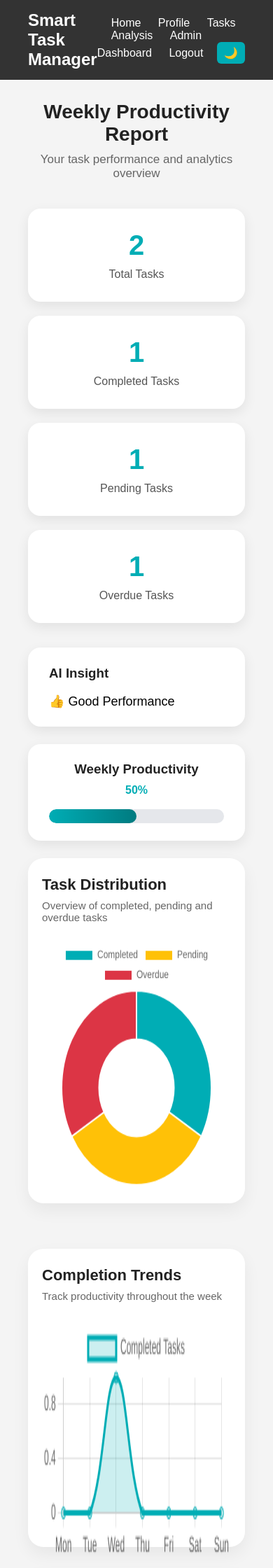
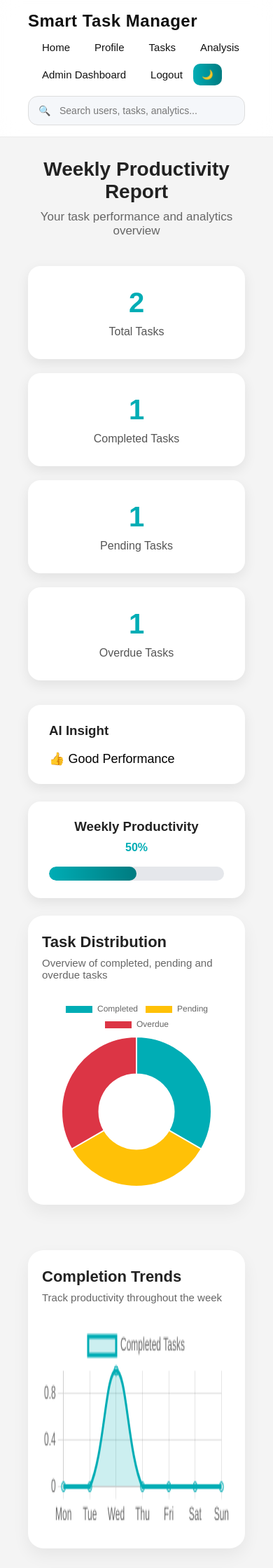
Before and after one commit to aishwaryagaikawad495-web/smart-task-manager, a Flask app: page /weekly-report in a window 390 px wide. Shown: the top 2240 px of the page at 70% size. Run offline with Flask 3, Linux system fonts and the light colour scheme; a user stored in the database is signed in; data comes from the database, SQL or seed files in the repository; both versions use the stored data as it was after the commit.

Commit message:
Added professional navbar and search bar UI

```diff
--- a/app.py
+++ b/app.py
@@ -244,6 +244,69 @@ def tasks():
         )
     )
     return render_template('tasks.html', tasks=updated_tasks,today=today)
+
+
+@app.route('/search')
+def search_tasks():
+
+    if 'user' not in session:
+        return redirect('/login')
+
+    query = request.args.get('query', '').strip()
+
+    conn = sqlite3.connect("data.db")
+    c = conn.cursor()
+
+    # ADMIN SEARCH
+    if session.get('role') == 'admin':
+
+        c.execute("""
+            SELECT * FROM tasks
+            WHERE task LIKE ?
+        """, ('%' + query + '%',))
+
+    # USER SEARCH
+    else:
+
+        c.execute("""
+            SELECT * FROM tasks
+            WHERE username=? AND task LIKE ?
+        """, (session['user'], '%' + query + '%'))
+
+    tasks = c.fetchall()
+
+    conn.close()
+
+    today = datetime.now().date()
+
+    updated_tasks = []
+
+    for task in tasks:
+
+        try:
+            deadline_date = datetime.strptime(
+                task[4],
+                "%Y-%m-%d"
+            ).date()
+
+        except:
+            deadline_date = None
+
+        updated_tasks.append((
+            task[0],
+            task[1],
+            task[2],
+            task[3],
+            deadline_date,
+            task[5]
+        ))
+
+    return render_template(
+        'tasks.html',
+        tasks=updated_tasks,
+        today=today,
+        search_query=query
+    )
 
 
 @app.route('/complete/<int:id>')
@@ -699,240 +762,6 @@ def weekly_report():
     )
 
 
-
-
-# @app.route('/download-report')
-# def download_report():
-
-#     if 'user' not in session:
-#         return redirect('/login')
-
-#     conn = sqlite3.connect("data.db")
-#     c = conn.cursor()
-
-#     username = session['user']
-
-#     c.execute(
-#         "SELECT * FROM tasks WHERE username=?",
-#         (username,)
-#     )
-
-#     tasks = c.fetchall()
-
-#     conn.close()
-
-#     total_tasks = len(tasks)
-
-#     completed_tasks = 0
-#     pending_tasks = 0
-#     overdue_tasks = 0
-
-#     today = datetime.now().date()
-
-#     for task in tasks:
-
-#         status = task[3]
-#         deadline = task[4]
-
-#         if status == 'completed':
-#             completed_tasks += 1
-#         else:
-#             pending_tasks += 1
-
-#         if deadline and status != 'completed':
-
-#             try:
-#                 deadline_date = datetime.strptime(
-#                     deadline,
-#                     "%Y-%m-%d"
-#                 ).date()
-
-#                 if deadline_date < today:
-#                     overdue_tasks += 1
-
-#             except ValueError:
-#                 pass
-
-#     if total_tasks > 0:
-#         productivity = int(
-#             (completed_tasks / total_tasks) * 100
-#         )
-#     else:
-#         productivity = 0
-
-#     buffer = BytesIO()
-
-#     doc = SimpleDocTemplate(
-#         buffer,
-#         pagesize=letter
-#     )
-
-#     styles = getSampleStyleSheet()
-
-#     elements = []
-
-#     # Title
-#     title = Paragraph(
-#         "<b>Smart Task Manager - Weekly Productivity Report</b>",
-#         styles['Title']
-#     )
-
-#     elements.append(title)
-#     elements.append(Spacer(1, 20))
-
-#     # User Details
-#     user_info = Paragraph(
-#         f"<b>Username:</b> {username}",
-#         styles['Normal']
-#     )
-
-#     elements.append(user_info)
-#     elements.append(Spacer(1, 20))
-
-#     # Summary Table
-#     summary_data = [
-#         ['Metric', 'Value'],
-#         ['Total Tasks', total_tasks],
-#         ['Completed Tasks', completed_tasks],
-#         ['Pending Tasks', pending_tasks],
-#         ['Overdue Tasks', overdue_tasks],
-#         ['Productivity', f'{productivity}%']
-#     ]
-
-#     summary_table = Table(summary_data, colWidths=[250, 200])
-
-#     summary_table.setStyle(TableStyle([
-#         ('BACKGROUND', (0, 0), (-1, 0), colors.darkblue),
-#         ('TEXTCOLOR', (0, 0), (-1, 0), colors.white),
-#         ('GRID', (0, 0), (-1, -1), 1, colors.black),
-#         ('FONTNAME', (0, 0), (-1, 0), 'Helvetica-Bold'),
-#         ('BOTTOMPADDING', (0, 0), (-1, 0), 10),
-#         ('BACKGROUND', (0, 1), (-1, -1), colors.beige)
-#     ]))
-
-
-#     if productivity > 80:
-#         insight = "Excellent Productivity"
-#     elif productivity > 50:
-#         insight = "Good Performance"
-#     else:
-#         insight = "Needs Improvement"
-
-#     elements.append(Paragraph(f"<b>AI Insight:</b> {insight}", styles['Normal']))
-
-#     high_priority = 0
-#     medium_priority = 0
-#     low_priority = 0
-
-#     for task in tasks:
-#         priority = task[5]
-
-#         if priority == "High":
-#             high_priority += 1
-#         elif priority == "Medium":
-#             medium_priority += 1
-#         elif priority == "Low":
-#             low_priority += 1
-
-
-#     priority_data = [
-#         ["Priority", "Count"],
-#         ["High", high_priority],
-#         ["Medium", medium_priority],
-#         ["Low", low_priority]
-#     ]
-
-#     priority_table = Table(priority_data, colWidths=[250, 200])
-
-#     priority_table.setStyle(TableStyle([
-#         ('BACKGROUND', (0, 0), (-1, 0), colors.darkred),
-#         ('TEXTCOLOR', (0, 0), (-1, 0), colors.white),
-#         ('GRID', (0, 0), (-1, -1), 1, colors.black),
-#     ]))
-
-#     elements.append(summary_table)
-#     elements.append(Spacer(1, 30))
-
-#     elements.append(priority_table)
-#     elements.append(Spacer(1, 20))
-
-
-#     # Task Table Heading
-#     task_heading = Paragraph(
-#         "<b>Task Details</b>",
-#         styles['Heading2']
-#     )
-
-#     elements.append(task_heading)
-#     elements.append(Spacer(1, 10))
-
-#     # Task Table
-#     task_data = [
-#         ['Task', 'Status', 'Priority', 'Deadline']
-#     ]
-
-#     for task in tasks:
-
-#         task_data.append([
-#             task[2],
-#             task[3],
-#             task[5],
-#             task[4]
-#         ])
-
-#     task_table = Table(task_data, colWidths=[220, 100, 100, 100])
-
-#     task_table.setStyle(TableStyle([
-#         ('BACKGROUND', (0, 0), (-1, 0), colors.green),
-#         ('TEXTCOLOR', (0, 0), (-1, 0), colors.white),
-#         ('GRID', (0, 0), (-1, -1), 1, colors.black),
-#         ('FONTNAME', (0, 0), (-1, 0), 'Helvetica-Bold'),
-#         ('BACKGROUND', (0, 1), (-1, -1), colors.whitesmoke)
-#     ]))
-#     weekly_chart = {
-#     "Mon": 0,
-#     "Tue": 0,
-#     "Wed": 0,
-#     "Thu": 0,
-#     "Fri": 0,
-#     "Sat": 0,
-#     "Sun": 0
-# }
-
-#     for task in tasks:
-#         status = task[3]
-#         completed_at = task[7]
-
-#         if status == "completed" and completed_at:
-#             try:
-#                 date_obj = datetime.strptime(completed_at, "%Y-%m-%d")
-#                 day_name = date_obj.strftime("%a")
-
-#                 if day_name in weekly_chart:
-#                     weekly_chart[day_name] += 1
-
-#             except:
-#                 pass
-#     elements.append(task_table)
-
-#     # 👇 ADD HERE (your new feature)
-#     elements.append(Paragraph("<b>Weekly Activity Breakdown</b>", styles['Heading2']))
-
-#     for day, value in weekly_chart.items():
-#         elements.append(Paragraph(f"{day}: {value} tasks", styles['Normal']))
-
-#     # Build PDF
-#     doc.build(elements)
-
-#     buffer.seek(0)
-
-#     return send_file(
-#         buffer,
-#         as_attachment=True,
-#         download_name='Weekly_Report.pdf',
-#         mimetype='application/pdf'
-#     )
-
 @app.route('/download-report')
 def download_report():
 
--- a/static/script1.js
+++ b/static/script1.js
@@ -55,6 +55,7 @@ document.addEventListener("DOMContentLoaded", () => {
 
             options: {
                 responsive: true
+
             }
         });
     }
--- a/static/style.css
+++ b/static/style.css
@@ -28,16 +27,6 @@ body {
 }
 
 /* Navbar */
-
-nav {
-    background-color: #333;
-    padding: 15px 40px;
-
-    display: flex;
-    justify-content: space-between;
-    align-items: center;
-}
-
 .logo {
     color: white;
     font-size: 24px;
@@ -789,17 +776,6 @@ body.dark textarea {
     border: 1px solid #444;
 }
 
-.dark-btn {
-    background: #00adb5;
-    border: none;
-    color: white;
-    padding: 6px 10px;
-    border-radius: 6px;
-    cursor: pointer;
-    font-size: 16px;
-    margin-left: 15px;
-}
-
 .dark-btn:hover {
     background: #007b80;
 }
@@ -1440,24 +1451,24 @@ body.dark .analytics-progress {
 }
 
 /* CHART CARD */
-
 .chart-card {
     background: white;
     border-radius: 22px;
     padding: 35px;
-    box-shadow: 0 10px 25px rgba(0,0,0,0.06);
+    box-shadow: 0 10px 25px rgba(0, 0, 0, 0.06);
     transition: 0.3s ease;
 }
 
 .chart-card:hover {
     transform: translateY(-4px);
-    box-shadow: 0 14px 35px rgba(0,0,0,0.10);
+    box-shadow: 0 14px 35px rgba(0, 0, 0, 0.10);
 }
 
 /* CHART WRAPPER */
 
 .chart-wrapper {
     width: 100%;
+    position: relative;
     max-width: 420px;
     margin: auto;
 }
@@ -1468,9 +1479,9 @@ body.dark .analytics-progress {
 }
 
 /* CANVAS */
-canvas {
+.chart-wrapper canvas {
     width: 100% !important;
-    height: auto !important;
+    height: 100% !important;
 }
 
 /* DARK MODE */
@@ -1491,27 +1502,264 @@ body.dark .section-header p {
     .chart-card {
         padding: 25px 20px;
     }
+
     .section-header h2 {
         font-size: 22px;
     }
+
     .large-chart {
         height: 300px;
     }
 }
 
+/* =========================
+   PROFESSIONAL NAVBAR
+========================= */
+
+.search-result-title {
+    margin-bottom: 25px;
+    color: #00adb5;
+    font-size: 26px;
+    font-weight: 600;
+}
 nav {
+
     position: sticky;
     top: 0;
     z-index: 1000;
 
-    background-color: #333;
-    padding: 15px 40px;
-
-    display: flex;
+    background: rgba(24, 24, 24, 0.92);
+
+    backdrop-filter: blur(14px);
+    -webkit-backdrop-filter: blur(14px);
+    padding: 16px 40px;
+    display: flex;
+    align-items: center;
     justify-content: space-between;
+    border-bottom: 1px solid rgba(255, 255, 255, 0.08);
+}
+
+/* LOGO */
+.logo {
+
+    font-size: 24px;
+    font-weight: 700;
+    color: white;
+
+    letter-spacing: 0.5px;
+}
+
+/* NAV LINKS */
+.nav-links {
+
+    display: flex;
     align-items: center;
-}
-.chart-wrapper canvas {
-    width: 100% !important;
-    height: 350px !important;
-}
+    gap: 22px;
+}
+
+.nav-links a {
+    color: white;
+    text-decoration: none;
+
+    font-size: 15px;
+    font-weight: 500;
+
+    position: relative;
+
+    transition: 0.3s ease;
+}
+
+.nav-links a:hover {
+    color: #00adb5;
+}
+
+/* SEARCH BAR */
+
+.navbar-search {
+
+    position: relative;
+    display: flex;
+    align-items: center;
+}
+
+.navbar-search-input {
+    width: 260px;
+    padding: 12px 18px 12px 44px;
+    border-radius: 14px;
+    border: 1px solid rgba(255, 255, 255, 0.12);
+    background: rgba(255, 255, 255, 0.08);
+    color: white;
+    font-size: 14px;
+    outline: none;
+    transition: all 0.3s ease;
+}
+
+.navbar-search-input::placeholder {
+
+    color: rgba(255, 255, 255, 0.65);
+}
+
+.navbar-search-input:focus {
+    width: 320px;
+    border-color: #00adb5;
+    box-shadow:
+        0 0 0 4px rgba(0, 173, 181, 0.12),
+        0 8px 30px rgba(0, 173, 181, 0.18);
+}
+
+/* SEARCH ICON */
+
+.search-icon {
+    position: absolute;
+    left: 15px;
+    color: rgba(255, 255, 255, 0.7);
+    font-size: 14px;
+}
+
+/* DARK BUTTON */
+.dark-btn {
+    background: linear-gradient(90deg, #00adb5, #007b80);
+    border: none;
+    color: white;
+    padding: 8px 12px;
+    border-radius: 10px;
+    cursor: pointer;
+    transition: 0.3s ease;
+}
+
+.dark-btn:hover {
+    transform: translateY(-2px);
+    box-shadow: 0 6px 20px rgba(0, 173, 181, 0.25);
+}
+
+/* LIGHT MODE */
+
+body:not(.dark) nav {
+
+    background: rgba(255, 255, 255, 0.92);
+
+    border-bottom: 1px solid rgba(0, 0, 0, 0.08);
+}
+
+body:not(.dark) .logo,
+body:not(.dark) .nav-links a {
+
+    color: #111;
+}
+
+body:not(.dark) .navbar-search-input {
+
+    background: #f5f7fa;
+
+    color: #111;
+
+    border: 1px solid #ddd;
+}
+
+body:not(.dark) .navbar-search-input::placeholder {
+
+    color: #777;
+}
+
+body:not(.dark) .search-icon {
+
+    color: #777;
+}
+
+/* MOBILE */
+
+@media(max-width: 992px) {
+
+    nav {
+
+        flex-wrap: wrap;
+        gap: 15px;
+    }
+
+    .navbar-search {
+
+        order: 3;
+        width: 100%;
+    }
+
+    .navbar-search-input {
+
+        width: 100%;
+    }
+
+    .navbar-search-input:focus {
+
+        width: 100%;
+    }
+
+    .nav-links {
+
+        gap: 15px;
+        flex-wrap: wrap;
+    }
+}
+
+
+/* EMPTY SEARCH STATE */
+
+.empty-state {
+
+    margin-top: 60px;
+
+    text-align: center;
+
+    background: white;
+
+    padding: 50px 30px;
+
+    border-radius: 20px;
+
+    max-width: 500px;
+
+    margin-left: auto;
+    margin-right: auto;
+
+    box-shadow: 0 8px 25px rgba(0, 0, 0, 0.08);
+}
+
+.empty-icon {
+
+    font-size: 60px;
+
+    margin-bottom: 20px;
+}
+
+.empty-state h2 {
+
+    color: #222;
+
+    margin-bottom: 10px;
+
+    font-size: 30px;
+}
+
+.empty-state p {
+
+    color: #666;
+
+    font-size: 16px;
+}
+
+/* DARK MODE */
+
+body.dark .empty-state {
+
+    background: #1e1e1e;
+
+    color: white;
+}
+
+body.dark .empty-state h2 {
+
+    color: #f1f1f1;
+}
+
+body.dark .empty-state p {
+
+    color: #bdbdbd;
+}
--- a/templates/base.html
+++ b/templates/base.html
@@ -17,6 +17,26 @@
         <div class="logo">
             Smart Task Manager
         </div>
+
+        <!-- CENTER SEARCH BAR -->
+        {% if session.get('user') %}
+        <form action="/search" method="GET" class="navbar-search">
+
+            <span class="search-icon">🔍</span>
+
+            {% if session.get('role') == 'admin' %}
+
+            <input type="text" name="query" class="navbar-search-input" placeholder="Search users, tasks, analytics..."
+                required>
+
+            {% else %}
+
+            <input type="text" name="query" class="navbar-search-input" placeholder="Search tasks, reports..." required>
+
+            {% endif %}
+
+        </form>
+        {% endif %}
 
         <div class="nav-links">
             <a href="/">Home</a>
```
Also changed, not shown: other parts of static/style.css (+73 -41 lines), templates/tasks.html (+26 -1 lines), README.md, data.db.
